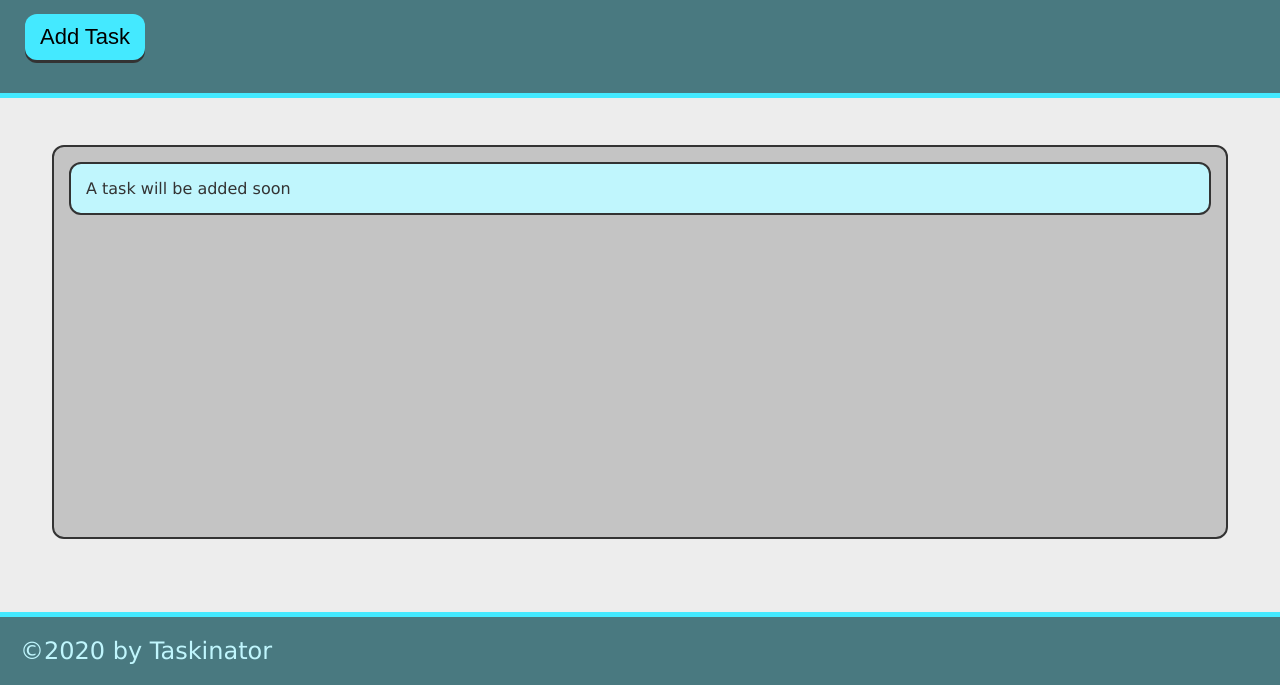
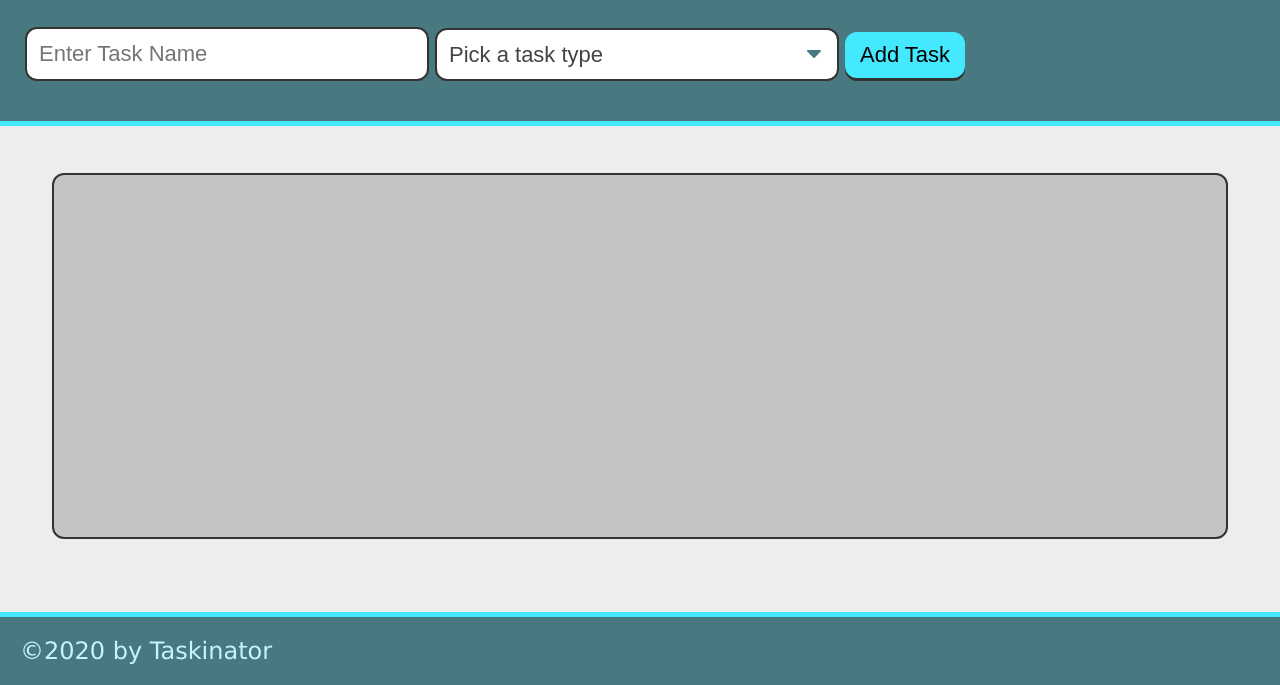
Before and after one commit to El-Mariachi760/Task-fiesta-sorter, a plain HTML site: page index.html in a window 1280 px wide. Shown: the part 115-800 px from the top of the page. Drawn offline with Linux system fonts and the light colour scheme.

Commit message:
Added feature to submit form

```diff
--- a/assets/js/script.js
+++ b/assets/js/script.js
@@ -1,9 +1,10 @@
-var buttonEl = window.document.querySelector("#save-task");
+var formEl = document.querySelector('#task-form')
 var tasksToDoEl = document.querySelector('#tasks-to-do');
 
-console.dir(buttonEl);
 
-function addTaskHandler() {
+function addTaskHandler(event) {
+
+    event.preventDefault();
 
     // create element when button is clicked
     var taskItemEl = document.createElement("li");
@@ -19,4 +20,5 @@ function addTaskHandler() {
 
 };
 
-buttonEl.addEventListener("click", addTaskHandler);
+// runs function addTaskHandler() when clicked
+formEl.addEventListener("submit", addTaskHandler);
--- a/index.html
+++ b/index.html
@@ -12,14 +12,30 @@
     <header>
         <h1 class="page-title">Taskinator</h1>
         <p>Click the button below to add a new task!</p>
-        <button class="btn" id="save-task">Add Task</button>
+        <form id="task-form">
+            <!-- section to write in the new task text -->
+            <div class="form-group">
+                <input type="text" name="task-name" placeholder="Enter Task Name"/>
+            </div>
+            <!-- section for the drop-down list -->
+            <div class="form-group">
+                <select name="task-type" class="select-dropdown">
+                    <option value="" disabled selected>Pick a task type</option>
+                    <option value="Print">Print</option>
+                    <option value="Web">Web</option>
+                    <option value="Mobile">Mobile</option>
+                </select>
+            </div>
+            <!-- section buttton -->
+            <div class="form-group">
+                 <button class="btn" id="save-task">Add Task</button>
+            </div>
+        </form>
     </header>
     <main class="page-content">
         <section class="task-list-wrapper">
             <h1 class="list-title"></h1>
-            <ul class="task-list" id="tasks-to-do">
-                <li class="task-item">A task will be added soon</li>
-            </ul>
+            <ul class="task-list" id="tasks-to-do"></ul>
         </section>
     </main>
     <footer>
```
